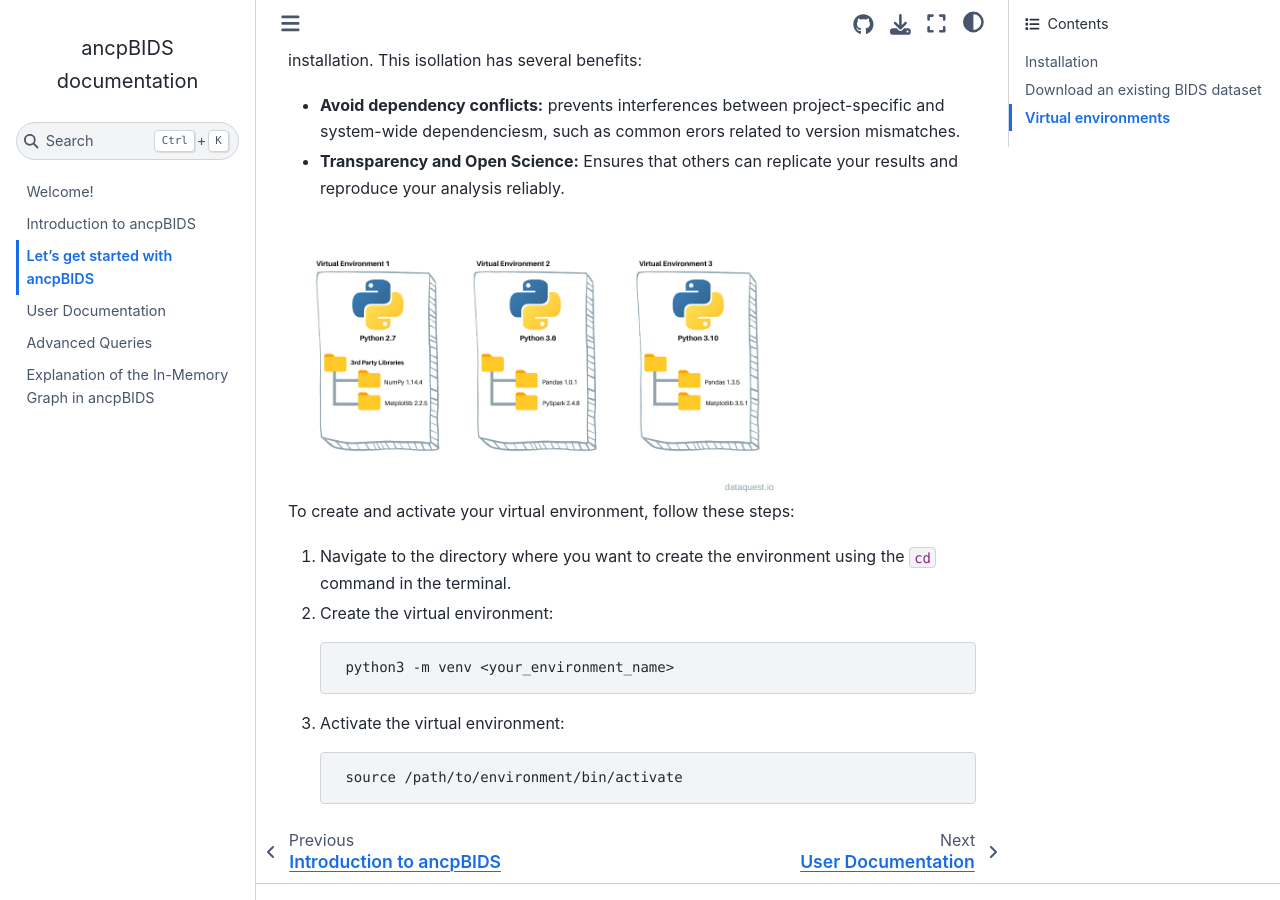
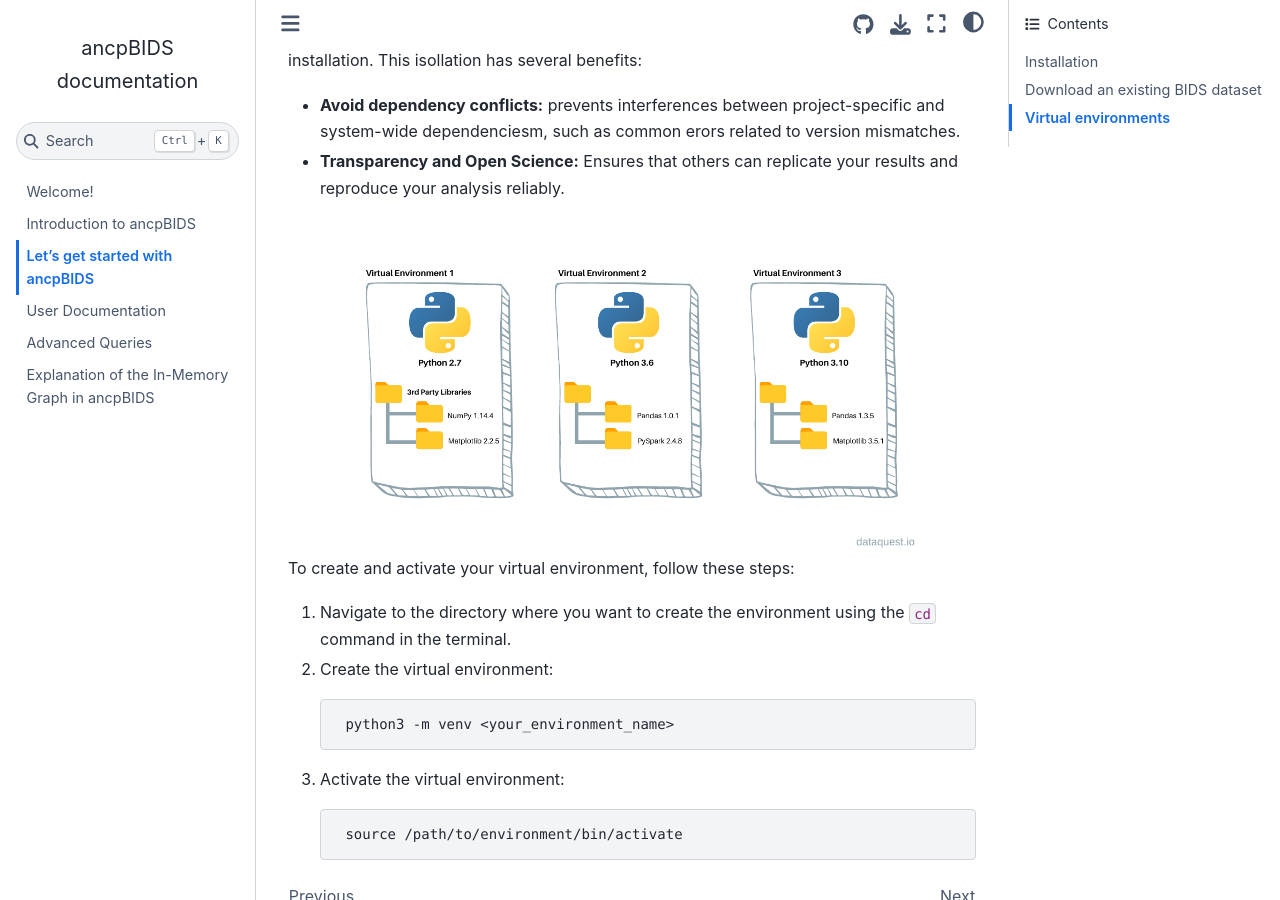
Before and after one commit to alexisbaxman/ancpbids_documentation, a Jupyter Book: the page built from book/start.md, in a window 1280 px wide and 900 px high, scrolled down 810 px. Built offline with Jupyter Book 1.0.4 settings and Sphinx 7.4.7 and the Sphinx Book theme 1.1.4, drawn with Linux system fonts in a browser that asks for light colours.

Commit message:
Update start.md

```diff
--- a/book/start.md
+++ b/book/start.md
@@ -21,7 +21,7 @@ Virtual environments create isolated and sel-contained workspaces, allowing us t
 - **Avoid dependency conflicts:** prevents interferences between project-specific and system-wide dependenciesm, such as common erors related to version mismatches.
 - **Transparency and Open Science:** Ensures that others can replicate your results and reproduce your analysis reliably.
 
-<img src="../static/environment.jpg" alt="bids-schema" width="500px">
+<img src="../static/environment.jpg" alt="bids-schema" width="600px" align="center">
 
 To create and activate your virtual environment, follow these steps:
 1. Navigate to the directory where you want to create the environment using the `cd` command in the terminal.
```
